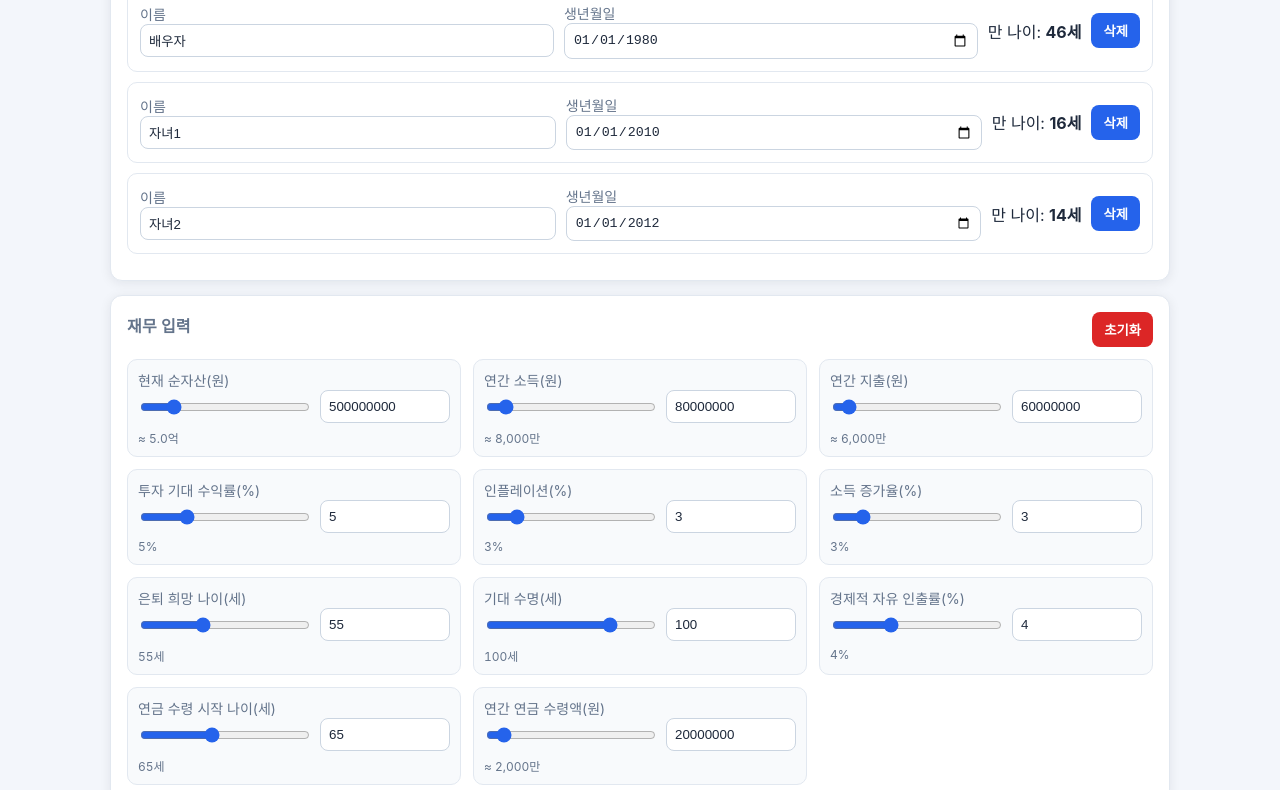
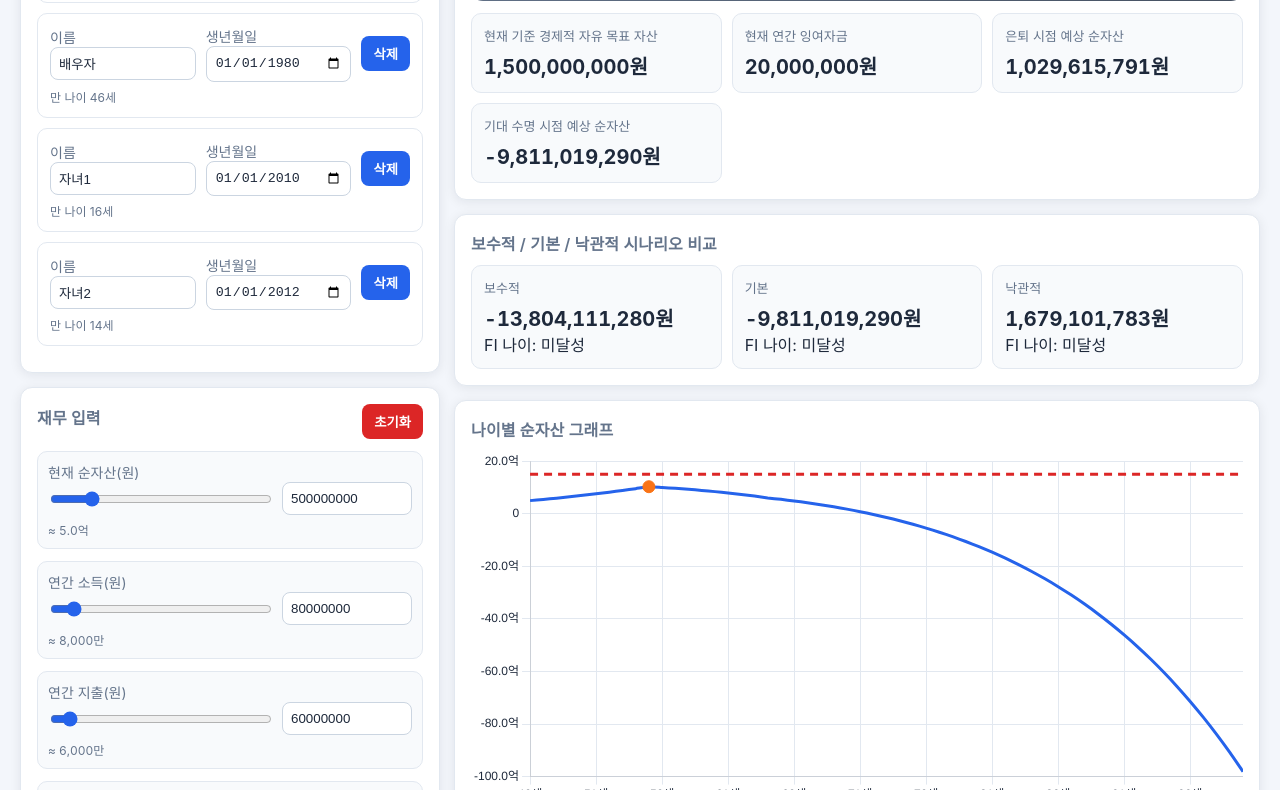
Before and after one commit to nalbam/freedom-timeline, a plain HTML site: page docs/index.html in a window 1280 px wide. Shown: the part 265-1055 px from the top of the page. Drawn offline with nearby package versions, Linux system fonts and the light colour scheme.

Commit message:
Refactor layout structure and styles for family and finance sections; enhance member age display

```diff
--- a/docs/app.js
+++ b/docs/app.js
@@ -110,9 +110,9 @@ function renderFamily() {
           생년월일
           <input type="date" data-type="birthDate" data-index="${index}" value="${member.birthDate}" />
         </label>
-        <div>만 나이: <strong>${age}세</strong></div>
         <button type="button" data-action="delete" data-index="${index}">삭제</button>
       </div>
+      <div class="member-age">만 나이 ${age}세</div>
     `;
     list.appendChild(wrapper);
   });
--- a/docs/index.html
+++ b/docs/index.html
@@ -24,6 +24,8 @@
         <button id="theme-toggle" type="button" aria-label="테마 전환">🌙</button>
       </header>
 
+      <div class="layout">
+        <div class="col col-input">
           <section class="panel">
             <div class="panel-title-row">
               <h2>가족 구성원</h2>
@@ -39,7 +41,9 @@
             </div>
             <div id="finance-fields" class="field-grid"></div>
           </section>
+        </div>
 
+        <div class="col col-output">
           <section class="panel">
             <h2>결과</h2>
             <div id="result-hero"></div>
@@ -60,6 +64,8 @@
             <h2>소득 / 지출 비교 그래프</h2>
             <canvas id="cashflow-chart"></canvas>
           </section>
+        </div>
+      </div>
     </main>
 
     <script src="./app.js"></script>
--- a/docs/style.css
+++ b/docs/style.css
@@ -47,9 +47,22 @@ body {
 }
 
 .container {
-  max-width: 1100px;
+  max-width: none;
   margin: 0 auto;
   padding: 20px;
+}
+
+.layout {
+  display: grid;
+  grid-template-columns: minmax(340px, 420px) 1fr;
+  gap: 14px;
+  align-items: start;
+}
+
+@media (max-width: 1024px) {
+  .layout {
+    grid-template-columns: 1fr;
+  }
 }
 
 header {
@@ -193,6 +206,12 @@ input[type="range"] {
   font-variant-numeric: tabular-nums;
 }
 
+.member-age {
+  margin-top: 6px;
+  font-size: 12px;
+  color: var(--muted);
+}
+
 .hero {
   display: flex;
   flex-wrap: wrap;
```
Lines whose indentation alone changed are shown as unchanged.
